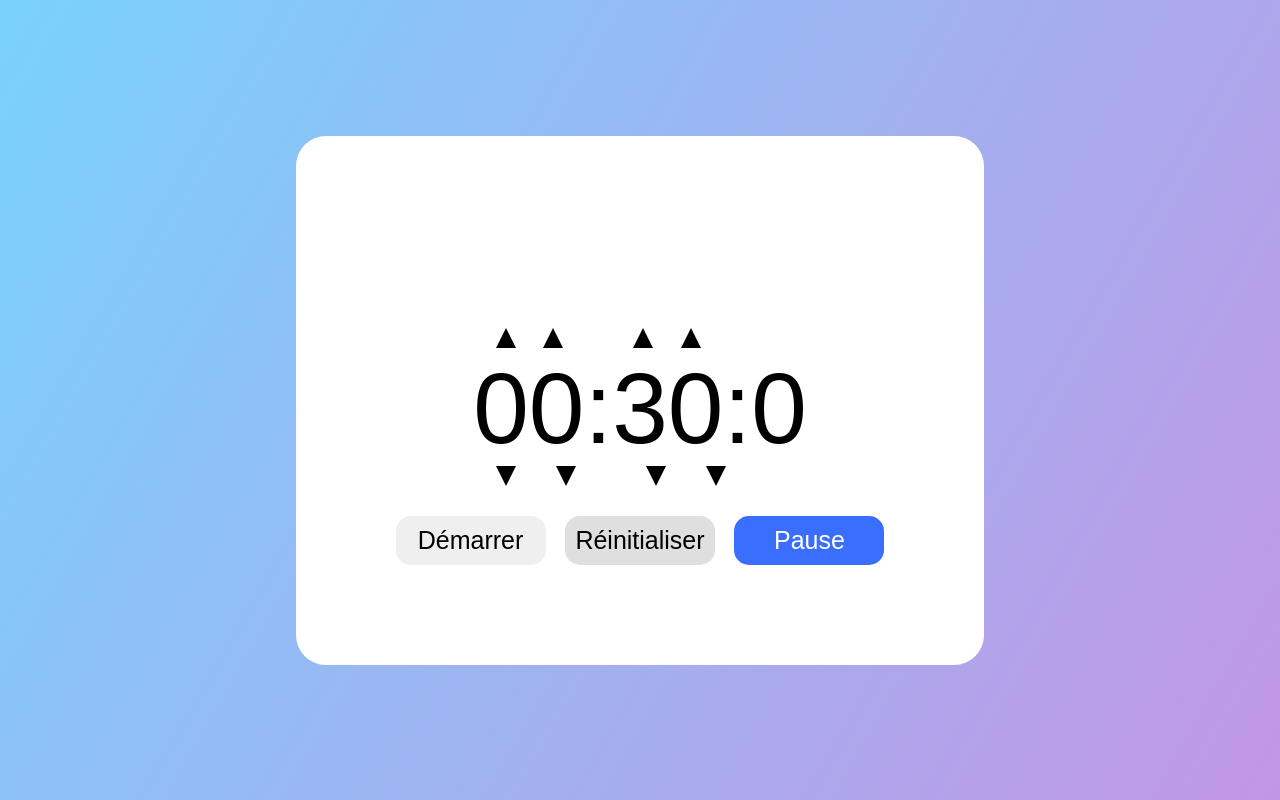
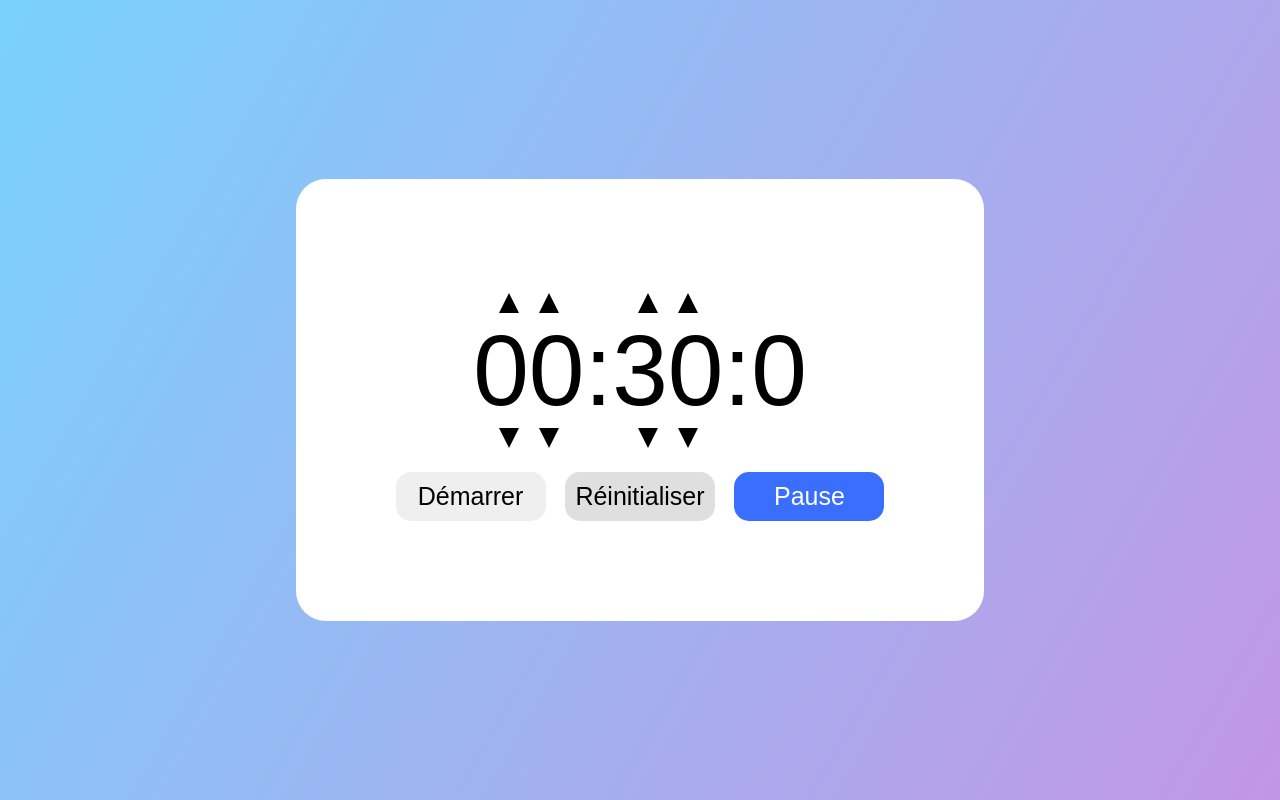
Before and after one commit to nathVL/minuteur, a plain HTML site: page index.html in a window 1280 px wide. Drawn offline with Linux system fonts and the light colour scheme.

Commit message:
changement de l'affichage

```diff
--- a/app.js
+++ b/app.js
@@ -1,5 +1,13 @@
 // Constantes et declaration de variable
 const countdown = document.getElementById("countdown");
+
+const minuteAff = document.getElementById("minute");
+const secondeAff = document.getElementById("seconde");
+const dsecAff = document.getElementById("dsec");
+
+
+
+
 const startButton = document.getElementById("startButton");
 const resetButton = document.getElementById("resetButton");
 const pauseButton = document.getElementById("pauseButton");
@@ -91,7 +99,10 @@ function zeroDevant(val) {
 function afficherTemps(minute=0, seconde=0, dsec=0) {
     let minAfficher = zeroDevant(minute);
     let secAfficher = zeroDevant(seconde);
-    countdown.innerHTML = `${minAfficher}:${secAfficher}:${dsec}`;
+
+    minuteAff.innerHTML = minAfficher;
+    secondeAff.innerHTML = secAfficher;
+    dsecAff.innerHTML = dsec;
 }
 
 /**
--- a/index.html
+++ b/index.html
@@ -5,48 +5,56 @@
     <meta http-equiv="X-UA-Compatible" content="IE=edge" />
     <link rel="stylesheet" href="./style.css" />
     <title>Chronomètre</title>
+    <script src="./app.js" defer></script>
   </head>
   <body>
     <div id="wrapper">
-
-        <div id="chrono">
-          <div id="btnAjout">
-
-            <div class="minute">
+      <table>
+        <tr>
+          <td>
             <button id="plusDizaineMin" class="upButton"></button>
             <button id="plusUniteMin" class="upButton"></button>
-            </div>
-
-            <div class="seconde">
+          </td>
+          <td></td>
+          <td>
             <button id="plusDizaineSec" class="upButton"></button>
             <button id="plusUniteSec" class="upButton"></button>
-            </div>
-
-          </div>
-
-          <p id="countdown">00:30:0</p>
-
-            <div id="btnReduction">
-
-              <div class="minute">
+          </td>
+        </tr>
+        <tr>
+          <td>
+            <p id="minute">00</p>
+          </td>
+          <td>
+            <p>:</p>
+          </td>
+          <td>
+            <p id="seconde">30</p>
+          </td>
+          <td>
+            <p>:</p>
+          </td>
+          <td>
+            <p id="dsec">0</p>
+          </td>
+        </tr>
+        <tr>
+          <td>
             <button id="moinsDizaineMin" class="downButton"></button>
             <button id="moinsUniteMin" class="downButton"></button>
-              </div>
-
-              <div class="seconde">
+          </td>
+          <td></td>
+          <td>
             <button id="moinsDizaineSec" class="downButton"></button>
             <button id="moinsUniteSec" class="downButton"></button>
-              </div>
-
-            </div>
-        </div>
-
+          </td>
+        </tr>
+      </table>
         <div class="buttons">
           <button id="startButton" class="button">Démarrer</button>
           <button id="resetButton" class="button">Réinitialiser</button>
           <button id="pauseButton" class="button">Pause</button>
         </div>
     </div>
-    <script src="./app.js"></script>
   </body>
 </html>
--- a/style.css
+++ b/style.css
@@ -1,8 +1,7 @@
 * {
     margin: 0;
     padding: 0;
-    box-sizing: border-box;
-  }
+}
 
 body {
     height: 100vh;
@@ -17,16 +16,25 @@ body {
     padding: 100px;
     border-radius: 30px;
     background-color: white;
+    display: flex;
+    flex-direction: column;
+    justify-content: center;
+    align-items: center;
+
 }
 
-#chrono {
+/* table */
+table {
+    border-collapse: collapse;
+    margin-bottom: 20px;
+}
+
+td {
     text-align: center;
+}
+
+p {
     font-size: 100px;
-    margin-bottom: 30px;
-  }
-
-.hidden {
-    display: none;
 }
 
 
@@ -43,14 +51,6 @@ body {
     border-bottom: 20px solid black;
 }
 
-#plusDizaineMin, #moinsDizaineMin {
-    margin-left: 100px;
-}
-
-.minute {
-    margin-right: 70px;
-}
-
 .downButton {
     border-top: 20px solid black;
     border-bottom: 0;
@@ -58,9 +58,6 @@ body {
 
 #btnReduction > .minute, #btnReduction > .seconde {
     display: flex;
-}
-#moinsDizaineMin, #moinsDizaineSec {
-    margin-right: 40px;
 }
 
 #btnAjout, #btnReduction {
@@ -90,3 +87,7 @@ body {
     background-color: #3a6eff;
     color: white;
 }
+
+#plusDizaineMin, #plusDizaineSec, #moinsDizaineMin, #moinsDizaineSec {
+    margin-right: 1rem;
+}
```
Lines whose indentation alone changed are shown as unchanged.
